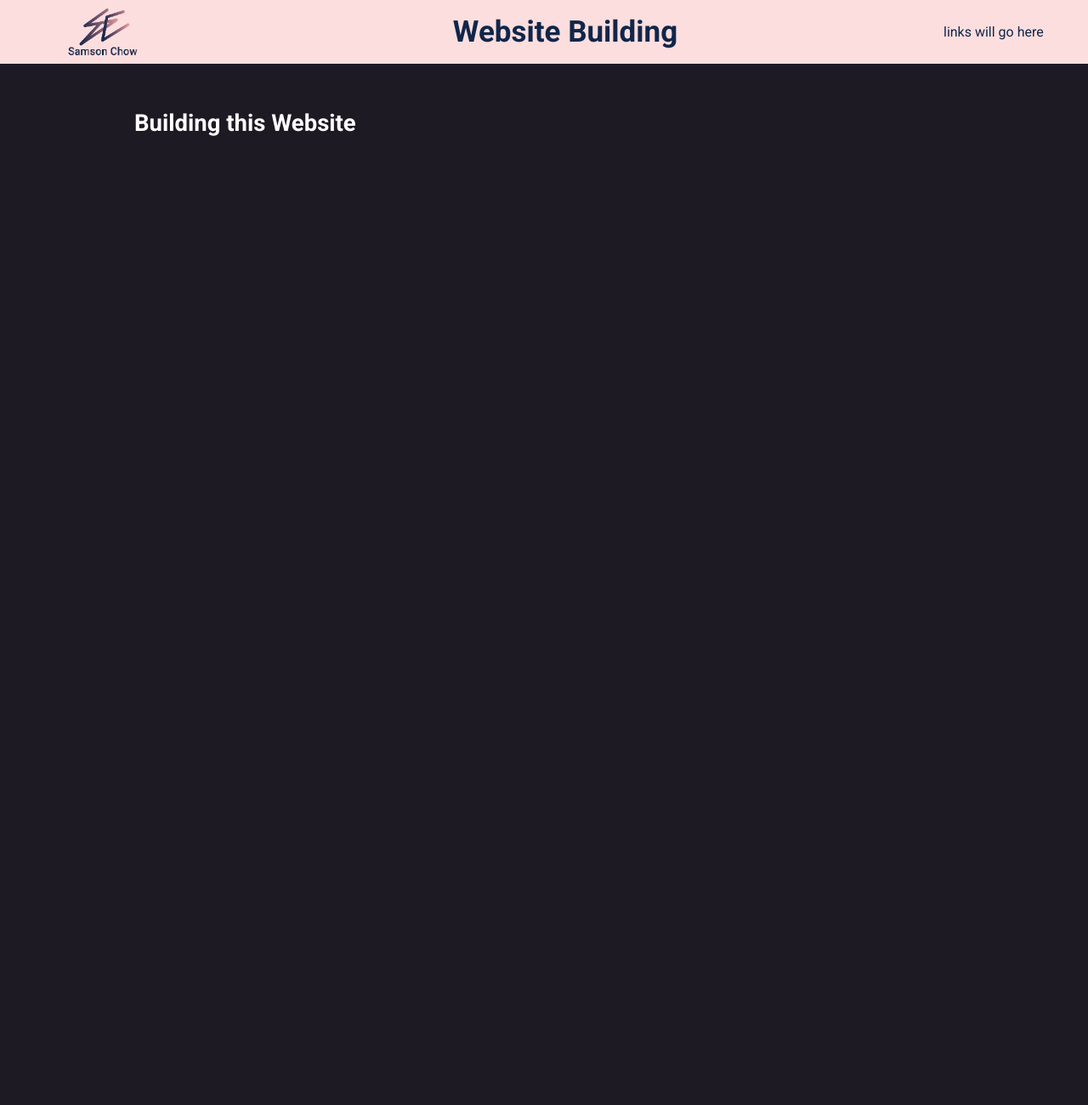
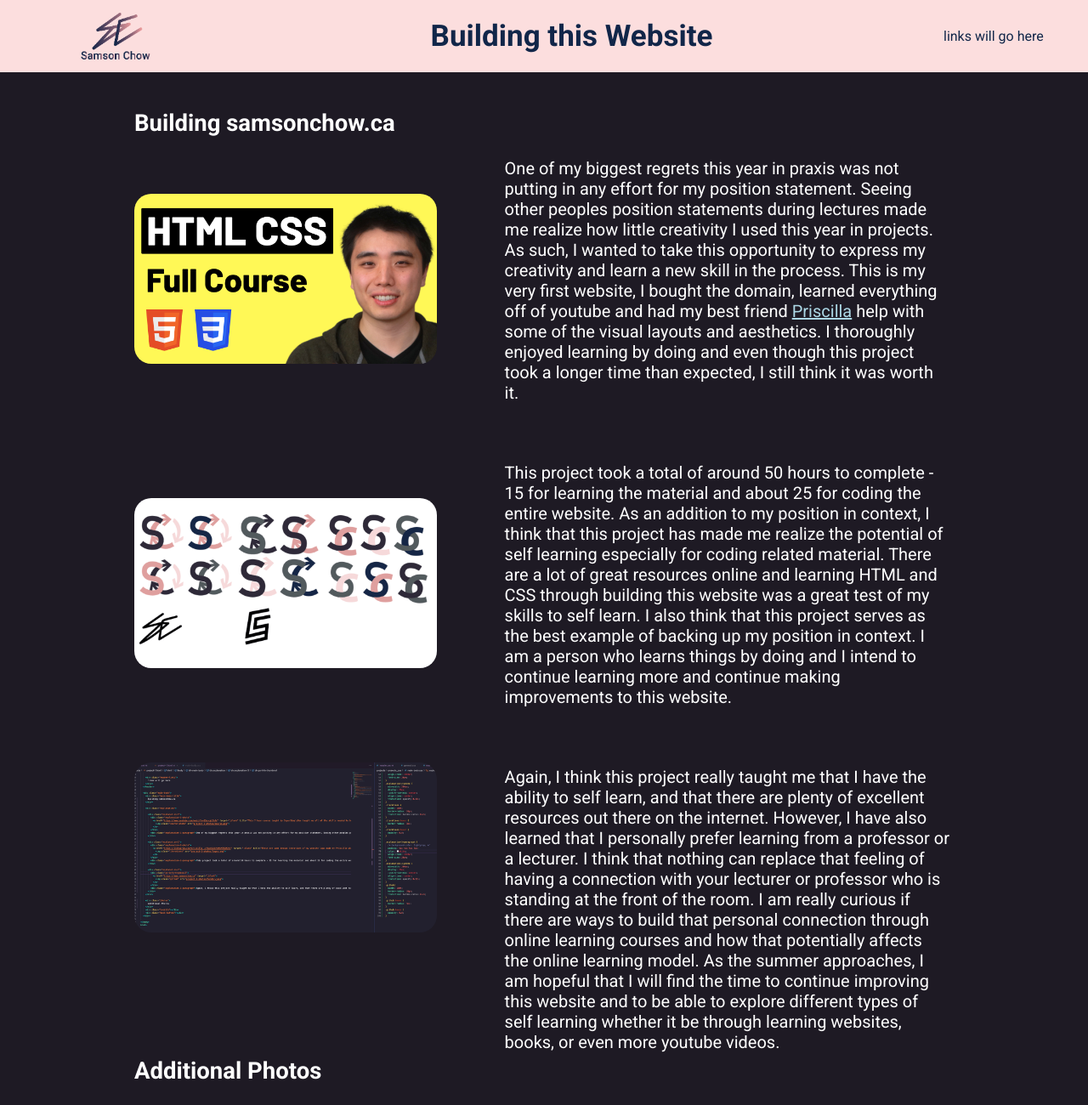
Before and after one commit to samsung-chow/samsung-chow.github.io, a plain HTML site: page projects/project-1.html in a window 1280 px wide. Shown: the whole page at 85% size. Before the commit the page ends 800 px from the top, so only its background shows below. Drawn offline with Linux system fonts and the light colour scheme; a web font is replaced by a local one.

Commit message:
new changes to p1

```diff
--- a/main_css/styles/header.css
+++ b/main_css/styles/header.css
@@ -5,7 +5,7 @@
   top: 0;
   left: 0;
   right: 0;
-  height: 90px;
+  height: 85px;
   align-items: center;
   justify-content: space-between;
   z-index: 100;
--- a/projects/project-1.html
+++ b/projects/project-1.html
@@ -24,7 +24,7 @@
       </div>
 
       <div class="header-title">
-        <span class="header-title-resize">Website Building</span>
+        <span class="header-title-resize">Building this Website</span>
       </div>
 
       <div class="header-links">
@@ -34,11 +34,42 @@
 
     <div class="main-body">
       <div class="main-body-title">
-        Building this Website
+        Building samsonchow.ca
       </div>
 
-      <div class="explanation"></div>
-      <div class="photos"></div>
+      <div class="explanation">
+
+        <div class="explanation-1">
+          <div class="explanation-1-photo">
+            <a href="https://www.youtube.com/watch?v=G3e-cpL7ofc" target="_blank" title="This 7 hour course taught by SuperSimpleDev taught me all of the skills needed to build this website">
+              <img class="course-photo" src="project-1-photos/course.png">
+            </a>
+          </div>
+          <div class="explanation-1-paragraph">One of my biggest regrets this year in praxis was not putting in any effort for my position statement. Seeing other peoples position statements during lectures made me realize how little creativity I used this year in projects. As such, I wanted to take this opportunity to express my creativity and learn a new skill in the process. This is my very first website, I bought the domain, learned everything off of youtube and had my best friend <span><a href="https://instagram.com/priskilla_.c?igshid=YmMyMTA2M2Y=" target="_blank" class="priscilla">Priscilla</a></span> help with some of the visual layouts and aesthetics. I thoroughly enjoyed learning by doing and even though this project took a longer time than expected, I still think it was worth it.</div>
+        </div>
+
+        <div class="explanation-2">
+          <div class="explanation-2-photo">
+            <a href="https://instagram.com/priskilla_.c?igshid=YmMyMTA2M2Y=" target="_blank" title="These are some design iterations of my website logo made my Priscilla which can be seen in the top left corner of the website">
+              <img class="iterations" src="project-1-photos/logos.png">
+            </a>
+          </div>
+          <div class="explanation-2-paragraph">This project took a total of around 50 hours to complete - 15 for learning the material and about 25 for coding the entire website. As an addition to my position in context, I think that this project has made me realize the potential of self learning especially for coding related material. There are a lot of great resources online and learning HTML and CSS through building this website was a great test of my skills to self learn. I also think that this project serves as the best example of backing up my position in context. I am a person who learns things by doing and I intend to continue learning more and continue making improvements to this website.</div>
+        </div>
+
+        <div class="explanation-3">
+          <div class="ps-info-thumbnail">
+            <a href="https://github.com/samsung-chow/samsung-chow.github.io" target="_blank" title="This is the actual source code for the content that you are seeing on this page. Click to view the full github repository">
+              <img class="github" src="project-1-photos/github.png">
+            </a>
+          </div>
+          <div class="explanation-3-paragraph">Again, I think this project really taught me that I have the ability to self learn, and that there are plenty of excellent resources out there on the internet. However, I have also learned that I personally prefer learning from a professor or a lecturer. I think that nothing can replace that feeling of having a connection with your lecturer or professor who is standing at the front of the room. I am really curious if there are ways to build that personal connection through online learning courses and how that potentially affects the online learning model. As the summer approaches, I am hopeful that I will find the time to continue improving this website and to be able to explore different types of self learning whether it be through learning websites, books, or even more youtube videos.</div>
+        </div>
+      </div>
+
+      <div class="photos">
+        Additional Photos
+      </div>
       <div class="credits"></div>
       <div class="back-button"></div>
     </div>
--- a/projects/projects_css/header.css
+++ b/projects/projects_css/header.css
@@ -5,13 +5,14 @@
   top: 0;
   left: 0;
   right: 0;
-  height: 75px;
+  height: 85px;
   align-items: center;
   justify-content: space-between;
   z-index: 100;
 
-  padding: 0px 20px 0px 20px;
+  padding: 0px 20px 0px 35px;
 
+  /* background-color: rgb(226, 180, 189); */
   background-color: rgb(252, 222, 222);
 
 }
--- a/projects/projects_css/main-body.css
+++ b/projects/projects_css/main-body.css
@@ -5,3 +5,104 @@
   font-size: 27.5px;
   margin-bottom: 20px;
 }
+.explanation {
+  display: grid;
+  row-gap: 60px;
+}
+
+.explanation-1,
+.explanation-2,
+.explanation-3 {
+  display: grid;
+  grid-template-columns: 2fr 3fr;
+  column-gap: 75px;
+}
+
+.explanation-1-paragraph{
+  /* background-color: lightgray; */
+  padding: 5px 5px 5px 5px;
+  color: white;
+  align-items: center;
+  font-size: 20px;
+}
+.priscilla {
+  color: lightblue;
+}
+.explanation-1-photo {
+  min-width: 200px;
+  display: flex;
+  justify-content: center;
+  align-items: center;
+  transition: opacity 0.15s;
+}
+.course-photo {
+  width: 100%;
+  border-radius: 20px;
+  transition: border-radius 0.2s;
+}
+.course-photo:hover {
+  border-radius: 3px;
+}
+.course-photo:hover {
+  opacity: 0.8;
+}
+
+.explanation-2-paragraph {
+  /* background-color: lightgray; */
+  padding: 5px 5px 5px 5px;
+  color: white;
+  align-items: center;
+  font-size: 20px;
+}
+.explanation-2-photo {
+  min-width: 200px;
+  display: flex;
+  justify-content: center;
+  align-items: center;
+  transition: opacity 0.15s;
+}
+.iterations {
+  width: 100%;
+  border-radius: 20px;
+  transition: border-radius 0.2s;
+}
+.iterations:hover {
+  border-radius: 3px;
+}
+.iterations:hover {
+  opacity: 0.8;
+}
+
+.explanation-3-paragraph {
+  /* background-color: lightgray; */
+  padding: 5px 5px 5px 5px;
+  color: white;
+  align-items: center;
+  font-size: 20px;
+}
+.explanation-3-photo {
+  min-width: 200px;
+  display: flex;
+  justify-content: center;
+  align-items: center;
+  transition: opacity 0.15s;
+}
+.github{
+  width: 100%;
+  border-radius: 20px;
+  transition: border-radius 0.2s;
+}
+.github:hover {
+  border-radius: 3px;
+}
+.github:hover {
+  opacity: 0.8;
+}
+
+.photos {
+  /* background-color: lightblue; */
+  color: white;
+  font-weight: 700;
+  font-size: 27.5px;
+  margin-bottom: 20px;
+}
```
Also changed, not shown: main.html (+3 -1 lines), projects/project-1-photos/course.png (added), projects/project-1-photos/github.png (added), projects/project-1-photos/logos.png (added), 3 other files.
